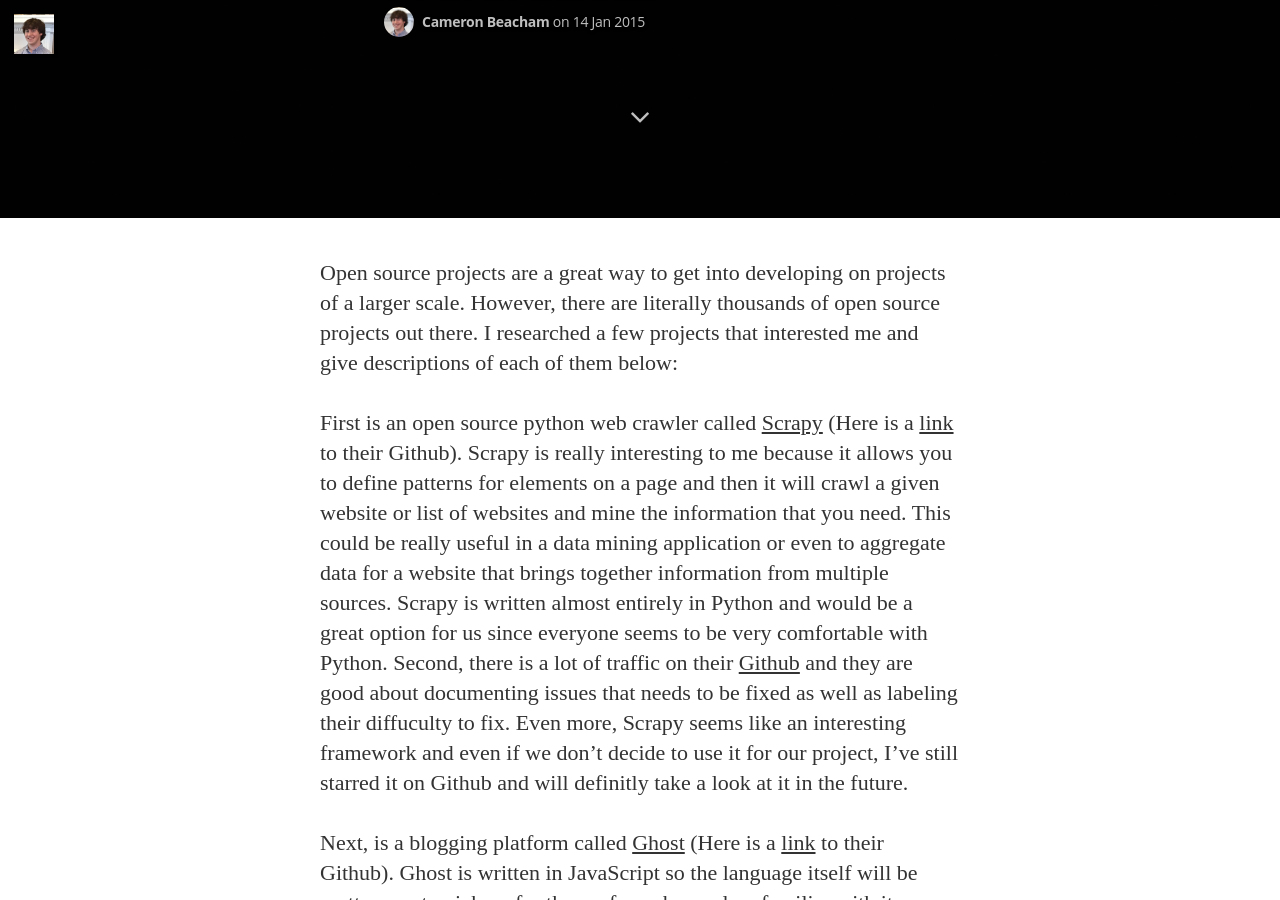
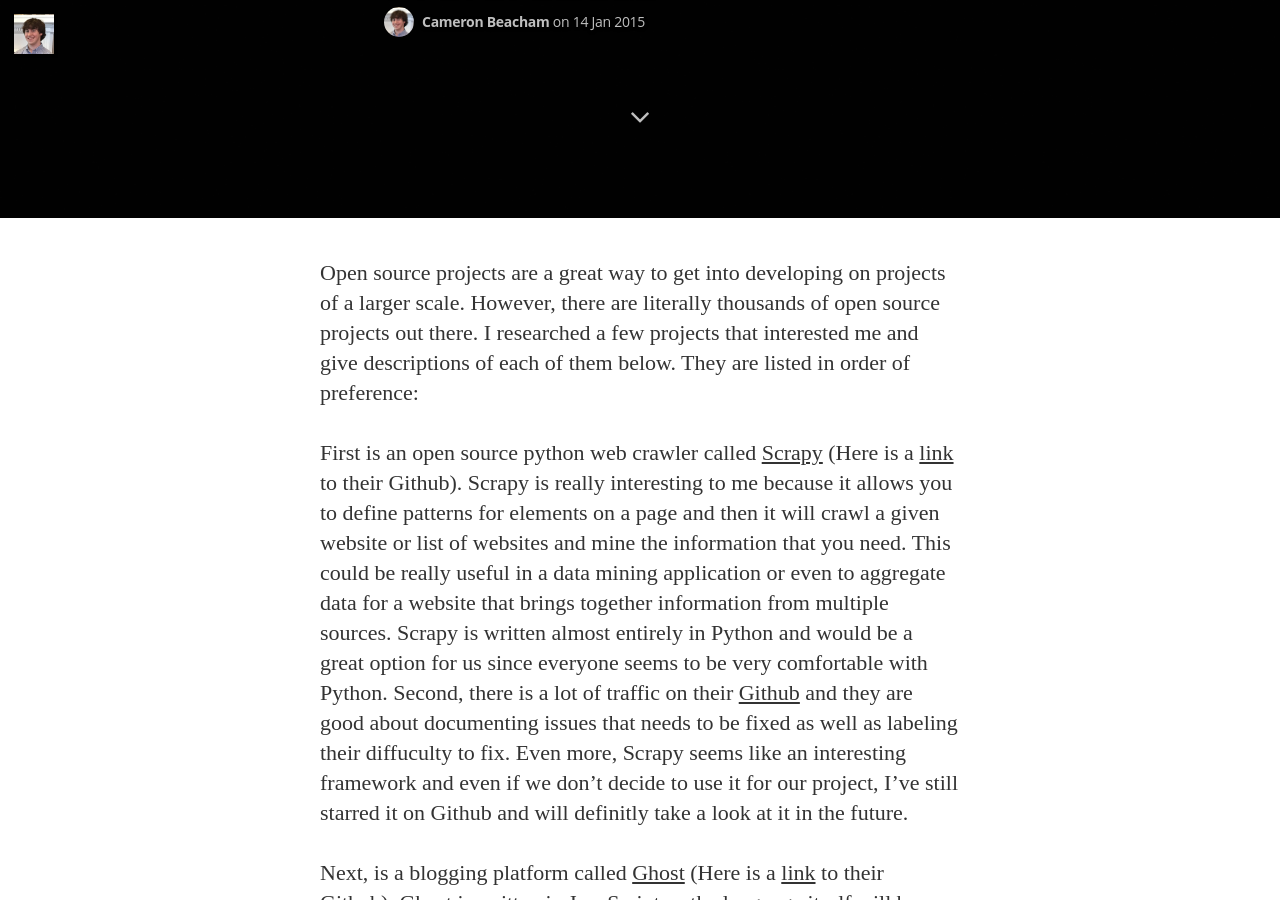
Before and after one commit to beachamc/beachamc.github.io, a Jekyll site: the page built from _posts/2015-01-14-My-HFOSS-Preferences.markdown, in a window 1280 px wide and 900 px high, scrolled down 682 px. Built offline with Jekyll 4.4.1, drawn with Linux system fonts in a browser that asks for light colours; nearby versions of some CDN libraries; some web fonts are replaced; Markdown is read by kramdown in place of the engine named in the settings.

Commit message:
updating my blog

```diff
--- a/_posts/2015-01-14-My-HFOSS-Preferences.markdown
+++ b/_posts/2015-01-14-My-HFOSS-Preferences.markdown
@@ -7,7 +7,7 @@
 image: /assets/images/desktopx2.jpg
 ---
 
-Open source projects are a great way to get into developing on projects of a larger scale. However, there are literally thousands of open source projects out there. I researched a few projects that interested me and give descriptions of each of them below:
+Open source projects are a great way to get into developing on projects of a larger scale. However, there are literally thousands of open source projects out there. I researched a few projects that interested me and give descriptions of each of them below. They are listed in order of preference:
 
 First is an open source python web crawler called [Scrapy](http://scrapy.org/) (Here is a [link](https://github.com/scrapy/scrapy) to their Github). Scrapy is really interesting to me because it allows you to define patterns for elements on a page and then it will crawl a given website or list of websites and mine the information that you need. This could be really useful in a data mining application or even to aggregate data for a website that brings together information from multiple sources. Scrapy is written almost entirely in Python and would be a great option for us since everyone seems to be very comfortable with Python. Second, there is a lot of traffic on their [Github](https://github.com/scrapy/scrapy) and they are good about documenting issues that needs to be fixed as well as labeling their diffuculty to fix. Even more, Scrapy seems like an interesting framework and even if we don't decide to use it for our project, I've still starred it on Github and will definitly take a look at it in the future.
 
```
